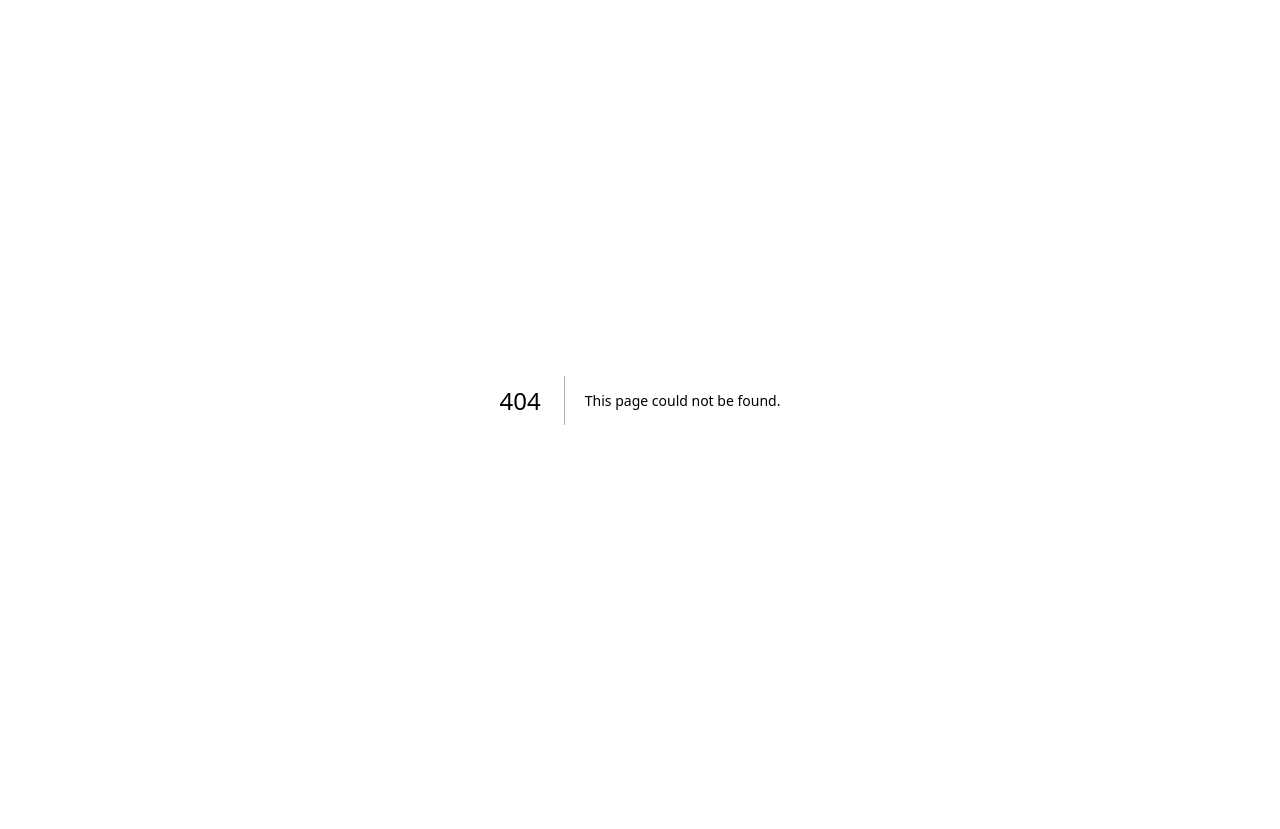
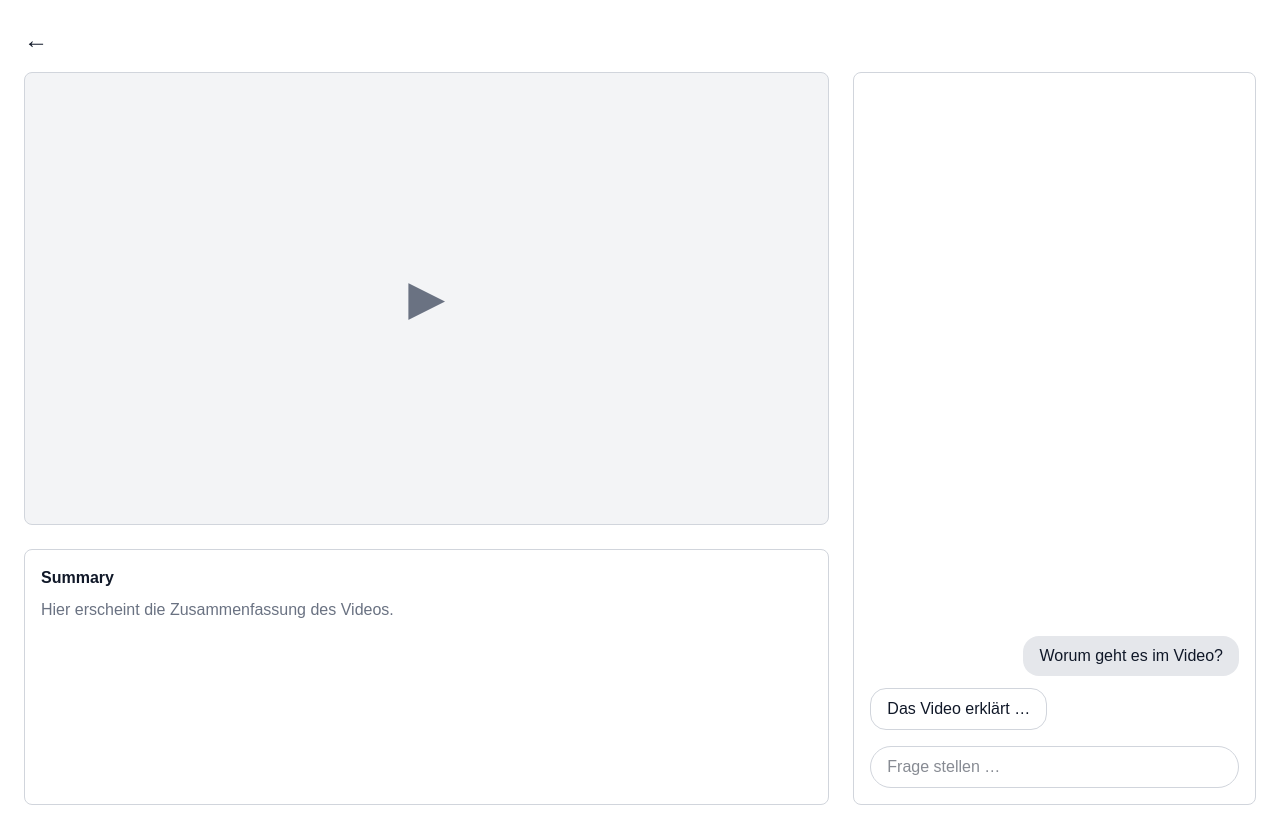
Before and after one commit to jasonnugat/PolyAi, a Next.js app: page /video/1 in a window 1280 px wide. Before the commit this address had no page. Before the commit the page ends 800 px from the top, so only its background shows below. Built offline with nearby package versions, Linux system fonts and the light colour scheme.

Commit message:
add demo frontend

```diff
--- a/app/page.tsx
+++ b/app/page.tsx
@@ -1,69 +1,26 @@
-import Image from "next/image";
+import Link from "next/link";
+
+// Platzhalter, später kommen die Videos aus Firebase
+const videos = [1, 2, 3, 4, 5, 6];
 
 export default function Home() {
   return (
-    <div className="flex flex-col flex-1 items-center justify-center bg-zinc-50 font-sans dark:bg-black">
-      <main className="flex flex-1 w-full max-w-3xl flex-col items-center justify-between py-32 px-16 bg-white dark:bg-black sm:items-start">
-        <Image
-          className="dark:invert h-5 w-[100px]"
-          src="/next.svg"
-          alt="Next.js logo"
-          width={100}
-          height={20}
-          priority
-        />
-        <div className="flex flex-col items-center gap-6 text-center sm:items-start sm:text-left">
-          <h1 className="max-w-xs text-3xl font-semibold leading-10 tracking-tight text-black dark:text-zinc-50">
-            To get started, edit the{" "}
-            <code className="rounded bg-black/[.06] px-1.5 py-0.5 font-mono text-[0.9em] dark:bg-white/[.08]">
-              page.tsx
-            </code>{" "}
-            file.
-          </h1>
-          <p className="max-w-md text-lg leading-8 text-zinc-600 dark:text-zinc-400">
-            Looking for a starting point or more instructions? Head over to{" "}
-            <a
-              href="https://vercel.com/templates?framework=next.js&utm_source=create-next-app&utm_medium=appdir-template-tw&utm_campaign=create-next-app"
-              className="font-medium text-zinc-950 dark:text-zinc-50"
-            >
-              Templates
-            </a>{" "}
-            or the{" "}
-            <a
-              href="https://nextjs.org/learn?utm_source=create-next-app&utm_medium=appdir-template-tw&utm_campaign=create-next-app"
-              className="font-medium text-zinc-950 dark:text-zinc-50"
-            >
-              Learning
-            </a>{" "}
-            center.
-          </p>
-        </div>
-        <div className="flex flex-col gap-4 text-base font-medium sm:flex-row">
-          <a
-            className="flex h-12 w-full items-center justify-center gap-2 rounded-full bg-foreground px-5 text-background transition-colors hover:bg-[#383838] dark:hover:bg-[#ccc] md:w-[158px]"
-            href="https://vercel.com/new?utm_source=create-next-app&utm_medium=appdir-template-tw&utm_campaign=create-next-app"
-            target="_blank"
-            rel="noopener noreferrer"
+    <main className="min-h-screen bg-white px-8 py-12 text-gray-900">
+      <h1 className="mb-12 text-center text-5xl font-bold tracking-tight">
+        PolyAi
+      </h1>
+
+      <div className="mx-auto grid max-w-5xl grid-cols-1 gap-8 sm:grid-cols-2 lg:grid-cols-3">
+        {videos.map((id) => (
+          <Link
+            key={id}
+            href={`/video/${id}`}
+            className="flex aspect-video items-center justify-center rounded-lg border border-gray-300 bg-gray-50 text-gray-500 transition hover:border-gray-500 hover:bg-gray-100"
           >
-            <Image
-              className="dark:invert h-[14px] w-4"
-              src="/vercel.svg"
-              alt="Vercel logomark"
-              width={16}
-              height={14}
-            />
-            Deploy Now
-          </a>
-          <a
-            className="flex h-12 w-full items-center justify-center rounded-full border border-solid border-black/[.08] px-5 transition-colors hover:border-transparent hover:bg-black/[.04] dark:border-white/[.145] dark:hover:bg-[#1a1a1a] md:w-[158px]"
-            href="https://nextjs.org/docs?utm_source=create-next-app&utm_medium=appdir-template-tw&utm_campaign=create-next-app"
-            target="_blank"
-            rel="noopener noreferrer"
-          >
-            Documentation
-          </a>
-        </div>
-      </main>
-    </div>
+            Video {id}
+          </Link>
+        ))}
+      </div>
+    </main>
   );
 }
--- /dev/null
+++ b/app/video/[id]/page.tsx
@@ -0,0 +1,46 @@
+import Link from "next/link";
+
+export default function VideoPage() {
+  return (
+    <main className="min-h-screen bg-white p-6 text-gray-900">
+      {/* Zurück-Pfeil */}
+      <Link href="/" className="mb-4 inline-block text-2xl hover:text-gray-500">
+        ←
+      </Link>
+
+      <div className="grid gap-6 lg:grid-cols-[2fr_1fr]">
+        {/* Linke Spalte: Video + Summary */}
+        <div className="flex flex-col gap-6">
+          <div className="flex aspect-video items-center justify-center rounded-lg border border-gray-300 bg-gray-100">
+            <span className="text-5xl text-gray-500">▶</span>
+          </div>
+
+          <section className="min-h-64 rounded-lg border border-gray-300 p-4">
+            <h2 className="mb-2 font-semibold">Summary</h2>
+            <p className="text-gray-500">
+              Hier erscheint die Zusammenfassung des Videos.
+            </p>
+          </section>
+        </div>
+
+        {/* Rechte Spalte: Chat */}
+        <aside className="flex min-h-96 flex-col rounded-lg border border-gray-300 p-4">
+          <div className="flex flex-1 flex-col justify-end gap-3">
+            <div className="max-w-[80%] self-end rounded-2xl bg-gray-200 px-4 py-2">
+              Worum geht es im Video?
+            </div>
+            <div className="max-w-[80%] self-start rounded-2xl border border-gray-300 px-4 py-2">
+              Das Video erklärt …
+            </div>
+          </div>
+
+          <input
+            type="text"
+            placeholder="Frage stellen …"
+            className="mt-4 w-full rounded-full border border-gray-300 px-4 py-2 outline-none focus:border-gray-500"
+          />
+        </aside>
+      </div>
+    </main>
+  );
+}
```
Also changed, not shown: 1 other file (tests, documents, lock files or other folders).
